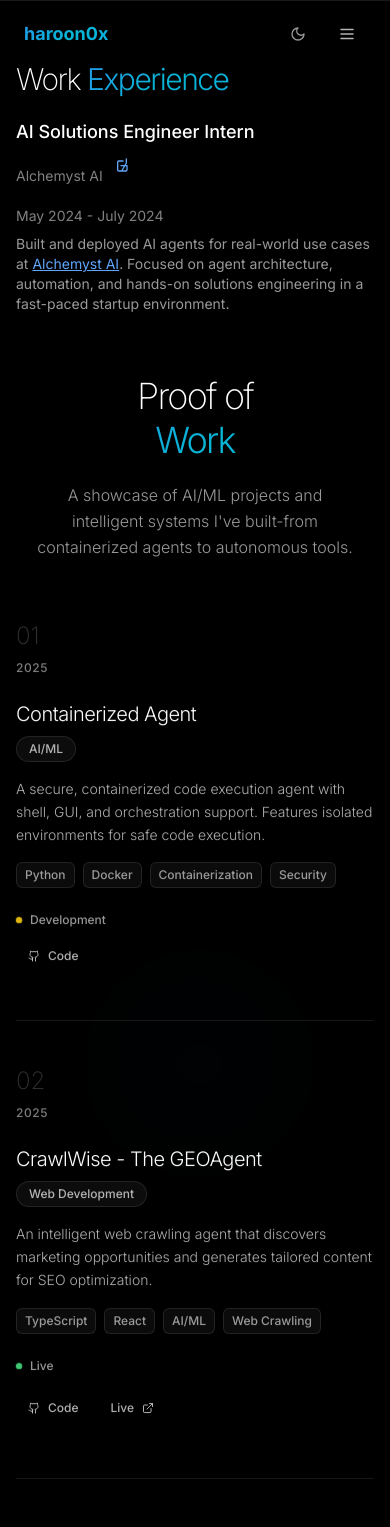
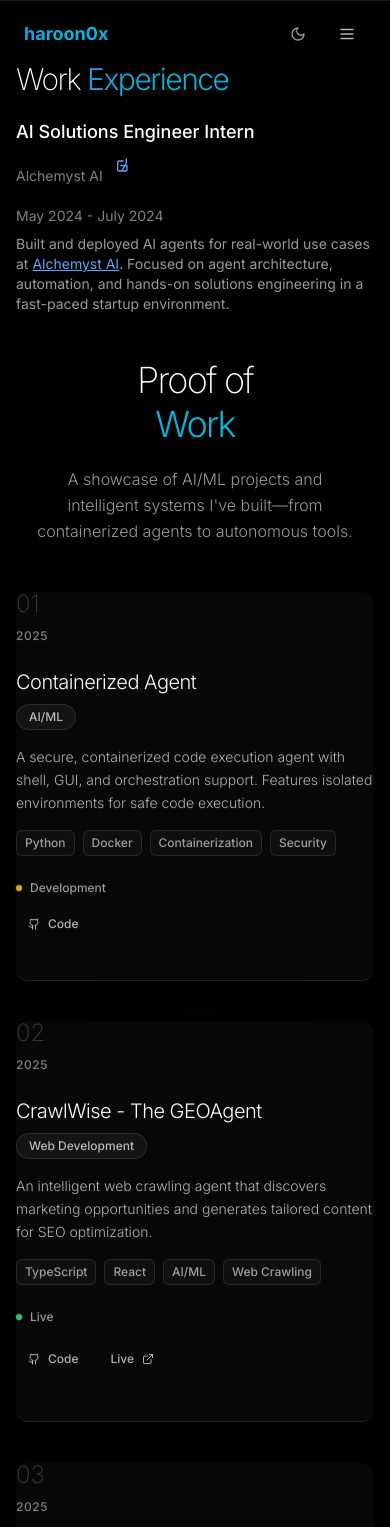
Before and after one commit to haroon0x/portfolio, a React (Vite) app: page / in a window 390 px wide. Shown: the top 1527 px of the page. Built offline with nearby package versions, Linux system fonts and the light colour scheme.

Commit message:
update animation delay

```diff
--- a/index.html
+++ b/index.html
@@ -4,7 +4,7 @@
     <meta charset="UTF-8" />
     <link rel="icon" type="image/svg+xml" href="/vite.svg" />
     <meta name="viewport" content="width=device-width, initial-scale=1.0" />
-    <title>haroon0x | AI/ML Engineer Portfolio</title>
+    <title>haroon0x |</title>
     <meta name="description" content="Portfolio of Muhammed Haroon, AI/ML Engineer. Showcasing intelligent systems, AI agents, and open-source projects." />
     <meta name="keywords" content="AI, ML, Machine Learning, Portfolio, AI Agents, React, Python, Haroon, Alchemyst AI" />
     <meta name="author" content="Muhammed Haroon" />
--- a/src/components/Work.tsx
+++ b/src/components/Work.tsx
@@ -139,10 +139,10 @@ export default function Work({ order }: { order: 'relevancy' | 'latest' }) {
       <div className="max-w-4xl mx-auto px-4 sm:px-6 lg:px-8 relative z-10">
         {/* Work Experience Section */}
         <motion.div
-          className="mb-16 sm:mb-24 lg:mb-32"
-          initial={{ opacity: 0, y: 30 }}
+          className="mb-12 sm:mb-20 lg:mb-28"
+          initial={{ opacity: 0, y: 20 }}
           animate={{ opacity: 1, y: 0 }}
-          transition={{ duration: 0.8, delay: 0.2 }}
+          transition={{ duration: 0.5, delay: 0.1 }}
         >
           <h2 className="text-3xl sm:text-4xl md:text-5xl font-extralight text-white leading-none tracking-tighter mb-6">
             Work <span className="gradient-text font-light">Experience</span>
@@ -152,7 +152,7 @@ export default function Work({ order }: { order: 'relevancy' | 'latest' }) {
               <div className="flex flex-col sm:flex-row sm:items-center sm:justify-between gap-2">
                 <span className="text-lg font-medium text-white">AI Solutions Engineer Intern</span>
                 <span className="text-white/50 text-sm flex items-center gap-2">Alchemyst AI
-                  <a href="https://storage.googleapis.com/alchemyst-agent-builder-internships/muhammed_haroon.png" target="_blank" rel="noopener noreferrer" className="ml-1 inline-block align-middle" aria-label="View Internship Certificate">
+                  <a href="https://storage.googleapis.com/alchemyst-agent-builder-internships/muhammed_haroon.png" target="_blank" rel="noopener noreferrer" className="ml-1 inline-block align-middle focus:ring-2 focus:ring-blue-500 rounded" aria-label="View Internship Certificate" tabIndex={0} style={{willChange:'transform,opacity'}}>
                     <svg xmlns="http://www.w3.org/2000/svg" width="16" height="16" fill="none" viewBox="0 0 24 24" stroke="currentColor" className="inline-block text-blue-400 hover:text-blue-600" style={{verticalAlign:'middle'}}><path strokeLinecap="round" strokeLinejoin="round" strokeWidth={2} d="M18 13v6a2 2 0 0 1-2 2H6a2 2 0 0 1-2-2V8a2 2 0 0 1 2-2h6m5-3v6m0 0L10 21m8-8H9" /></svg>
                   </a>
                 </span>
@@ -170,7 +170,7 @@ export default function Work({ order }: { order: 'relevancy' | 'latest' }) {
         >
           {/* Header */}
           <motion.div
-            className="text-center mb-16 sm:mb-24 lg:mb-32"
+            className="text-center mb-12 sm:mb-20 lg:mb-28"
             variants={itemVariants}
           >
             <h2 className="text-4xl sm:text-5xl md:text-6xl lg:text-7xl font-extralight text-white leading-none tracking-tighter mb-6 sm:mb-8">
@@ -180,20 +180,19 @@ export default function Work({ order }: { order: 'relevancy' | 'latest' }) {
               </span>
             </h2>
             <p className="text-base sm:text-lg md:text-xl text-white/60 font-light max-w-2xl mx-auto leading-relaxed text-balance px-4">
-              A showcase of AI/ML projects and intelligent systems I've built-from containerized agents to autonomous tools.
+              A showcase of AI/ML projects and intelligent systems I've built—from containerized agents to autonomous tools.
             </p>
           </motion.div>
-
           {/* Projects */}
           <AnimatePresence mode="wait">
           <motion.div
               key={order}
-            className="space-y-12 sm:space-y-16 lg:space-y-20"
+            className="space-y-10 sm:space-y-14 lg:space-y-16"
             variants={containerVariants}
-              initial={{ opacity: 0, y: 30 }}
+              initial={{ opacity: 0, y: 20 }}
               animate={{ opacity: 1, y: 0 }}
-              exit={{ opacity: 0, y: -30 }}
-              transition={{ duration: 0.5, ease: 'anticipate' }}
+              exit={{ opacity: 0, y: -20 }}
+              transition={{ duration: 0.3, ease: 'anticipate' }}
           >
             {projects.map((project, index) => (
                 <a
@@ -201,96 +200,92 @@ export default function Work({ order }: { order: 'relevancy' | 'latest' }) {
                   href={project.githubUrl}
                   target="_blank"
                   rel="noopener noreferrer"
-                  className="block group relative border-b border-white/10 pb-12 sm:pb-16 lg:pb-20 last:border-b-0 last:pb-0 transition-all duration-700 hover:border-blue-400/30 focus:outline-none focus-visible:ring-2 focus-visible:ring-blue-500 focus-visible:ring-offset-2 focus-visible:ring-offset-black"
-                  style={{ textDecoration: 'none' }}
+                  className="block group relative border-b border-white/10 pb-10 sm:pb-14 lg:pb-16 last:border-b-0 last:pb-0 transition-all duration-500 hover:border-blue-400/30 focus:outline-none focus-visible:ring-2 focus-visible:ring-blue-500 focus-visible:ring-offset-2 focus-visible:ring-offset-black rounded-xl bg-zinc-900/40 hover:bg-zinc-900/60"
+                  style={{ textDecoration: 'none', willChange: 'transform,opacity' }}
+                  aria-label={`View ${project.title} on GitHub`}
+                  tabIndex={0}
                 >
               <motion.div
                 variants={itemVariants}
-                whileHover={{ x: 4, scale: 1.01 }}
-                transition={{ type: 'spring', stiffness: 120, damping: 18 }}
+                whileHover={{ x: 2, scale: 1.01 }}
+                transition={{ type: 'spring', stiffness: 120, damping: 18, duration: 0.3 }}
               >
                 <div className="grid md:grid-cols-12 gap-6 sm:gap-8 md:gap-12 items-start">
                   {/* Project Number */}
                   <div className="md:col-span-2 space-y-3 sm:space-y-4">
                     <motion.div
-                      className="text-2xl sm:text-3xl md:text-4xl lg:text-5xl font-extralight text-white/20 leading-none group-hover:text-white/40 transition-all duration-500"
-                      whileHover={{ scale: 1.1 }}
+                      className="text-2xl sm:text-3xl md:text-4xl lg:text-5xl font-extralight text-white/20 leading-none group-hover:text-white/40 transition-all duration-300"
+                      whileHover={{ scale: 1.08 }}
                     >
                       {String(index + 1).padStart(2, '0')}
                     </motion.div>
-                    <div className="text-xs sm:text-sm text-white/50 font-medium tracking-wider uppercase group-hover:text-blue-400/70 transition-colors duration-500">
+                    <div className="text-xs sm:text-sm text-white/50 font-medium tracking-wider uppercase group-hover:text-blue-400/70 transition-colors duration-300">
                       {project.year}
                     </div>
                   </div>
-
                   {/* Main Content */}
                   <div className="md:col-span-7 space-y-4 sm:space-y-6">
                     <div className="space-y-2 sm:space-y-3">
                       <div className="flex flex-col sm:flex-row sm:items-center sm:justify-between gap-2 sm:gap-3">
                         <motion.h3
-                          className="text-xl sm:text-2xl md:text-3xl font-light text-white tracking-tight group-hover:gradient-text transition-all duration-500"
-                          whileHover={{ x: 4 }}
+                          className="text-xl sm:text-2xl md:text-3xl font-light text-white tracking-tight group-hover:gradient-text transition-all duration-300"
+                          whileHover={{ x: 2 }}
                         >
                           {project.title}
                         </motion.h3>
                         <motion.span
-                          className="inline-flex items-center px-3 py-1 bg-white/5 text-white/70 text-xs sm:text-sm font-medium rounded-full border border-white/10 w-fit group-hover:border-blue-400/30 group-hover:bg-blue-400/5 transition-all duration-500"
-                          whileHover={{ scale: 1.05 }}
+                          className="inline-flex items-center px-3 py-1 bg-white/5 text-white/70 text-xs sm:text-sm font-medium rounded-full border border-white/10 w-fit group-hover:border-blue-400/30 group-hover:bg-blue-400/5 transition-all duration-300"
+                          whileHover={{ scale: 1.03 }}
                         >
                           {project.category}
                         </motion.span>
                       </div>
                     </div>
-
-                    <p className="text-sm sm:text-base text-white/70 leading-relaxed font-light group-hover:text-white/90 transition-colors duration-500 text-pretty">
+                    <p className="text-sm sm:text-base text-white/70 leading-relaxed font-light group-hover:text-white/90 transition-colors duration-300 text-pretty">
                       {project.description}
                     </p>
-
                     {/* Tech Stack */}
                     <div className="flex flex-wrap gap-2">
                       {project.tech.map((tech, techIndex) => (
                         <motion.span
                           key={tech}
-                          className="px-2 sm:px-3 py-1 bg-zinc-900/50 text-white/60 text-xs sm:text-sm font-medium rounded-md border border-white/10 hover:border-white/20 transition-all duration-300 group-hover:border-blue-400/30 group-hover:bg-blue-400/5"
-                          whileHover={{ scale: 1.08, y: -2 }}
-                          transition={{ delay: techIndex * 0.04, type: 'spring', stiffness: 180, damping: 20 }}
+                          className="px-2 sm:px-3 py-1 bg-zinc-900/50 text-white/60 text-xs sm:text-sm font-medium rounded-md border border-white/10 hover:border-white/20 transition-all duration-200 group-hover:border-blue-400/30 group-hover:bg-blue-400/5"
+                          whileHover={{ scale: 1.05, y: -2 }}
+                          transition={{ delay: techIndex * 0.03 }}
                         >
                           {tech}
                         </motion.span>
                       ))}
                     </div>
                   </div>
-
                   {/* Status & Action */}
                   <div className="md:col-span-3 flex flex-col items-start md:items-end space-y-3 sm:space-y-4">
                     <div className="flex items-center space-x-2">
                       <motion.div
-                        className={`w-1.5 sm:w-2 h-1.5 sm:h-2 rounded-full transition-all duration-500 ${
+                        className={`w-1.5 sm:w-2 h-1.5 sm:h-2 rounded-full transition-all duration-300 ${
                           project.status === 'Live'
                             ? 'bg-green-400'
                             : 'bg-yellow-400'
                         }`}
                         animate={{
-                          scale: [1, 1.2, 1],
+                          scale: [1, 1.15, 1],
                           opacity: [0.7, 1, 0.7]
                         }}
                         transition={{
-                          duration: 2,
+                          duration: 1.2,
                           repeat: Infinity,
                           ease: "easeInOut"
                         }}
                       />
-                      <span className="text-xs sm:text-sm text-white/60 font-medium group-hover:text-white/80 transition-colors duration-500">
+                      <span className="text-xs sm:text-sm text-white/60 font-medium group-hover:text-white/80 transition-colors duration-300">
                         {project.status}
                       </span>
                     </div>
-
                     <div className="flex items-center space-x-2">
                       {project.githubUrl && (
                         <motion.span
-                            className="pointer-events-none group/btn inline-flex items-center space-x-2 text-white/70 hover:text-blue-400 transition-all duration-300 font-medium focus-ring rounded-lg px-3 py-2 text-xs sm:text-sm"
-                            whileHover={{ scale: 1.08 }}
-                            transition={{ type: 'spring', stiffness: 180, damping: 20 }}
+                          className="pointer-events-none group/btn inline-flex items-center space-x-2 text-white/70 hover:text-blue-400 transition-all duration-200 font-medium focus-ring rounded-lg px-3 py-2 text-xs sm:text-sm"
+                          whileHover={{ scale: 1.05 }}
                         >
                           <Github size={12} className="sm:w-[14px] sm:h-[14px]" />
                           <span>Code</span>
@@ -301,8 +296,8 @@ export default function Work({ order }: { order: 'relevancy' | 'latest' }) {
                           href={project.liveUrl}
                           target="_blank"
                           rel="noopener noreferrer"
-                      className="group/btn inline-flex items-center space-x-2 text-white/70 hover:text-blue-400 transition-all duration-300 font-medium focus-ring rounded-lg px-3 py-2 text-xs sm:text-sm"
-                      whileHover={{ x: 4, y: -2 }}
+                          className="group/btn inline-flex items-center space-x-2 text-white/70 hover:text-blue-400 transition-all duration-200 font-medium focus-ring rounded-lg px-3 py-2 text-xs sm:text-sm"
+                          whileHover={{ x: 2, y: -2 }}
                           aria-label={`View ${project.title} live demo`}
                           onClick={e => e.stopPropagation()}
                         >
@@ -313,19 +308,20 @@ export default function Work({ order }: { order: 'relevancy' | 'latest' }) {
                     </div>
                   </div>
                 </div>
-
                 {/* Hover Effects */}
                 <motion.div
                   className="absolute bottom-0 left-0 h-px bg-gradient-to-r from-blue-400 to-cyan-400"
                   initial={{ width: 0 }}
                   whileHover={{ width: "100%" }}
-                  transition={{ duration: 0.7 }}
+                  transition={{ duration: 0.4 }}
+                  style={{willChange:'width'}}
                 />
                 <motion.div
                   className="absolute inset-0 bg-gradient-to-r from-blue-500/2 to-cyan-500/2 rounded-lg -m-2 sm:-m-4"
                   initial={{ opacity: 0 }}
                   whileHover={{ opacity: 1 }}
-                  transition={{ duration: 0.7 }}
+                  transition={{ duration: 0.4 }}
+                  style={{willChange:'opacity'}}
                 />
               </motion.div>
               </a>
```
Also changed, not shown: src/components/Footer.tsx (+4 -3 lines), src/components/Header.tsx (+8 -6 lines). Lines whose indentation alone changed are shown as unchanged.
